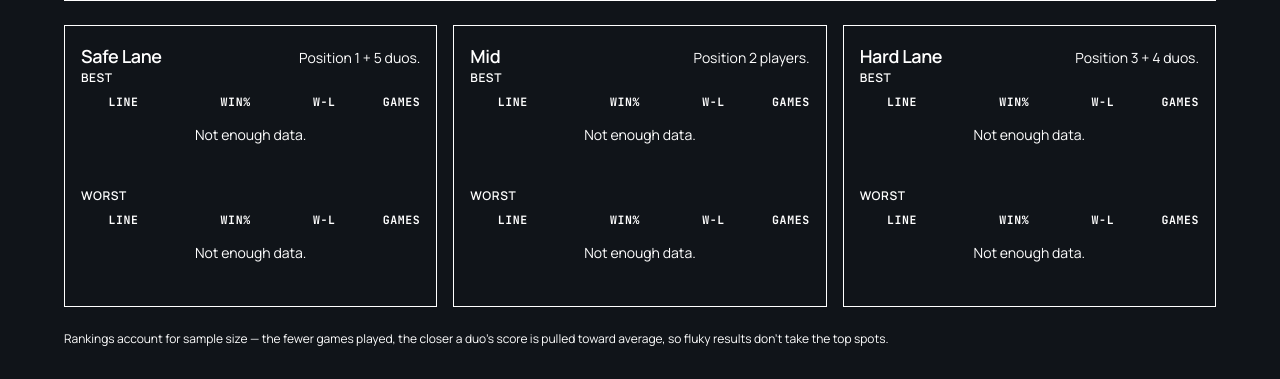
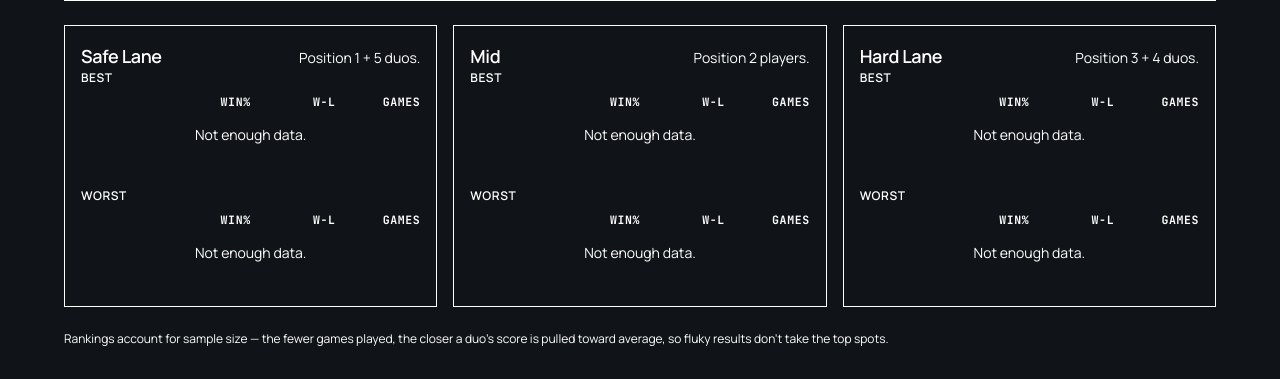
Before and after one commit to vladtrc/ranked-doda-2, a FastAPI app: page /dashboard in a window 1280 px wide. Shown: the part 541-920 px from the top of the page. Run offline with FastAPI, Linux system fonts and the light colour scheme; parts of the project's set-up code (start-up, migrations or seed data) failed here and were passed over; some libraries are stand-ins or nearby versions.

Commit message:
Remove 'Line' column header from dashboard lane tables
Co-Authored-By: Claude Sonnet 4.6 <noreply@anthropic.com>

```diff
--- a/src/templates/dashboard.html
+++ b/src/templates/dashboard.html
@@ -91,7 +91,7 @@
           <table class="table table-sm w-full table-fixed dashboard-lane-table">
             <thead>
               <tr class="text-xs uppercase tracking-wider text-base-content/55">
-                <th>Line</th>
+                <th></th>
                 <th class="text-right">Win%</th>
                 <th class="text-right">W-L</th>
                 <th class="text-right">Games</th>
@@ -108,7 +108,7 @@
           <table class="table table-sm w-full table-fixed dashboard-lane-table">
             <thead>
               <tr class="text-xs uppercase tracking-wider text-base-content/55">
-                <th>Line</th>
+                <th></th>
                 <th class="text-right">Win%</th>
                 <th class="text-right">W-L</th>
                 <th class="text-right">Games</th>
```
